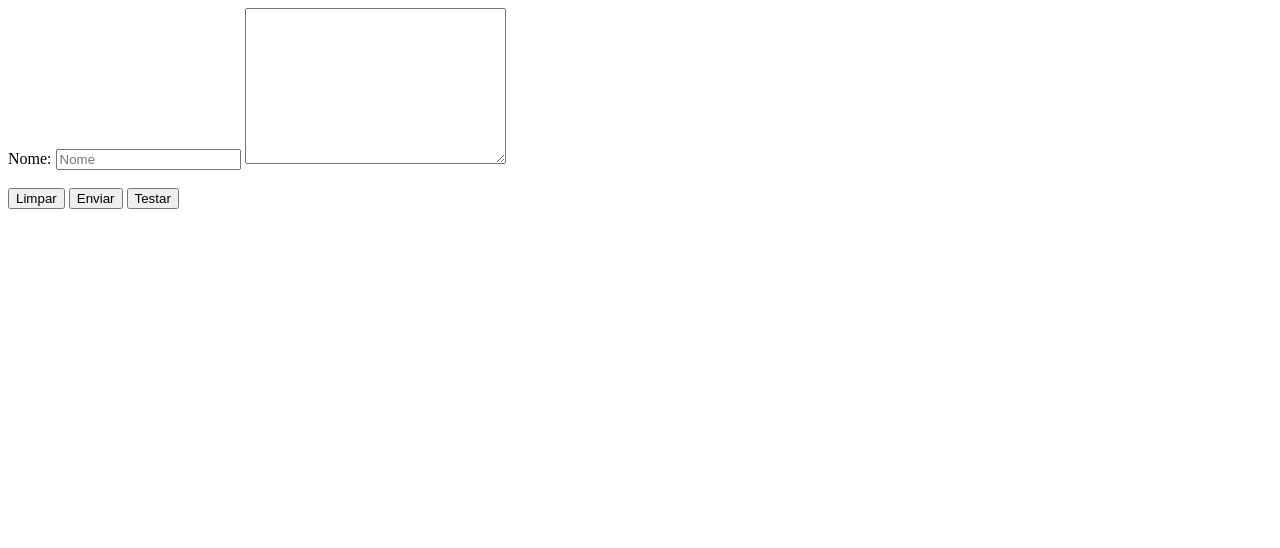
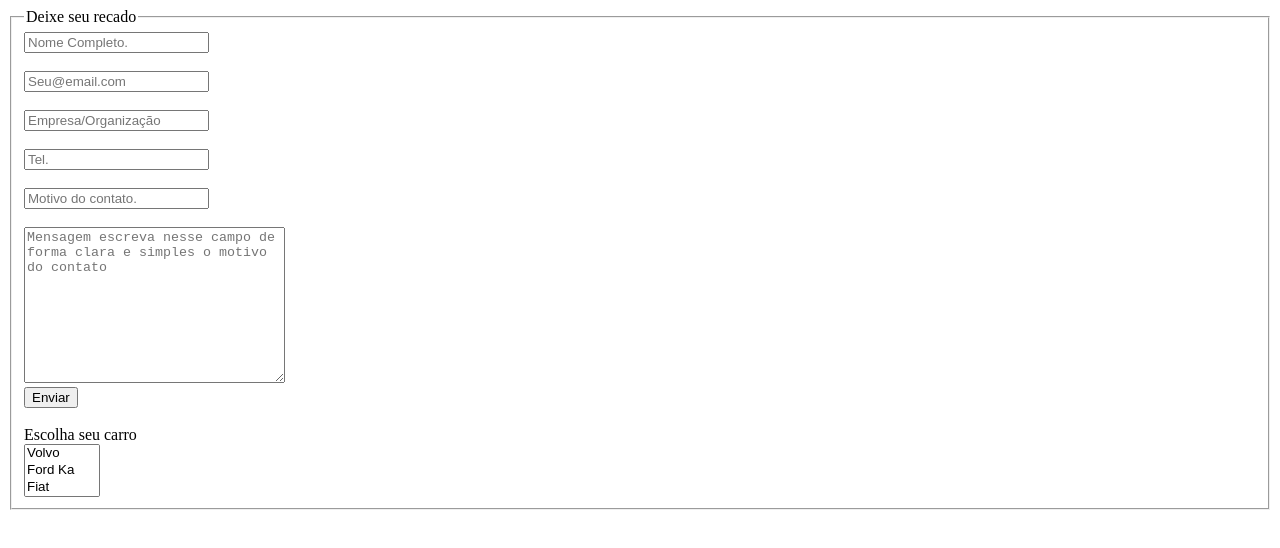
Before and after one commit to MarioPortfolio/ProjetosForm, a plain HTML site: page Contato/index.html in a window 1280 px wide. Drawn offline with Linux system fonts and the light colour scheme.

Commit message:
90% do exercicios concluido

```diff
--- a/Contato/index.html
+++ b/Contato/index.html
@@ -6,15 +6,67 @@
     <title>Document</title>
 </head>
 <body>
+
     <form action="">
-        <label for="idNome">Nome:</label>
-        <input type="text" id="idNome" name="nmNome" value="" placeholder="Nome">
-        <textarea name="nmDesc" id="idDesc" cols="30" rows="10"></textarea> <!-- o valor do textarea é a propriedade innerText-->
 
-        <br><br>
-        <button type="reset">Limpar</button>
-        <button type="submit">Enviar</button>
-        <button type="button">Testar</button>
+        <fieldset>
+            <legend>Deixe seu recado</legend>
+
+                <!--Campo nome-->
+                <input type="text" id="idNome" name="nmNome" value="" placeholder="Nome Completo." required title="Digite seu completo">
+
+                <br><br>
+
+                <!--Campo e-mail-->
+                <input type="email" id="idNome" name="nmNome" value="" placeholder="Seu@email.com" required title="Seu@email.com">
+
+                <br><br>
+
+                <!--Campo empresa ou organização-->
+                <input type="text" id="idNome" name="nmNome" value="" placeholder="Empresa/Organização" title="Digite em qual emrpesa você trabalha ou organização.">
+
+                <br><br>
+
+                <!--Campo telefone-->
+                <input type="tel" id="idNome" name="nmNome" value="" placeholder="Tel."  title="Digite seu telefone de contato.">
+
+                <br><br>
+
+                <!--Campo motivo do contato-->
+                <input type=" text" id="idNome" name="nmNome" value="" placeholder="Motivo do contato." required title="Digite o motivo do contato.">
+
+                <br><br>
+
+                <!--Campo de texto de multiplas linhas-->
+                <textarea name="nmMensagem" id="IdMensagem" cols="30" rows="10" placeholder="Mensagem escreva nesse campo de forma clara e simples o motivo do contato"></textarea>
+
+                <br>
+
+                <button type="submit">Enviar</button>
+
+                <br><br>
+
+
+
+
+
+
+
+
+
+
+            <!--Campo Lista -->
+            <label for="idCarros">Escolha seu carro</label><br>
+
+            <select name="nmCarros" id="idCarros" size="3" multiple>
+                <option value="Volvo">Volvo</option>
+                <option value="Ford Ka">Ford Ka</option>
+                <option value="Fiat">Fiat</option>
+                <option value="Lamburgine">Lamburgine</option>
+            </select>
+
+
+        </fieldset>
     </form>
 </body>
 </html>
```
Also changed, not shown: urnaEletronica/urnaEletronica.html (added).
